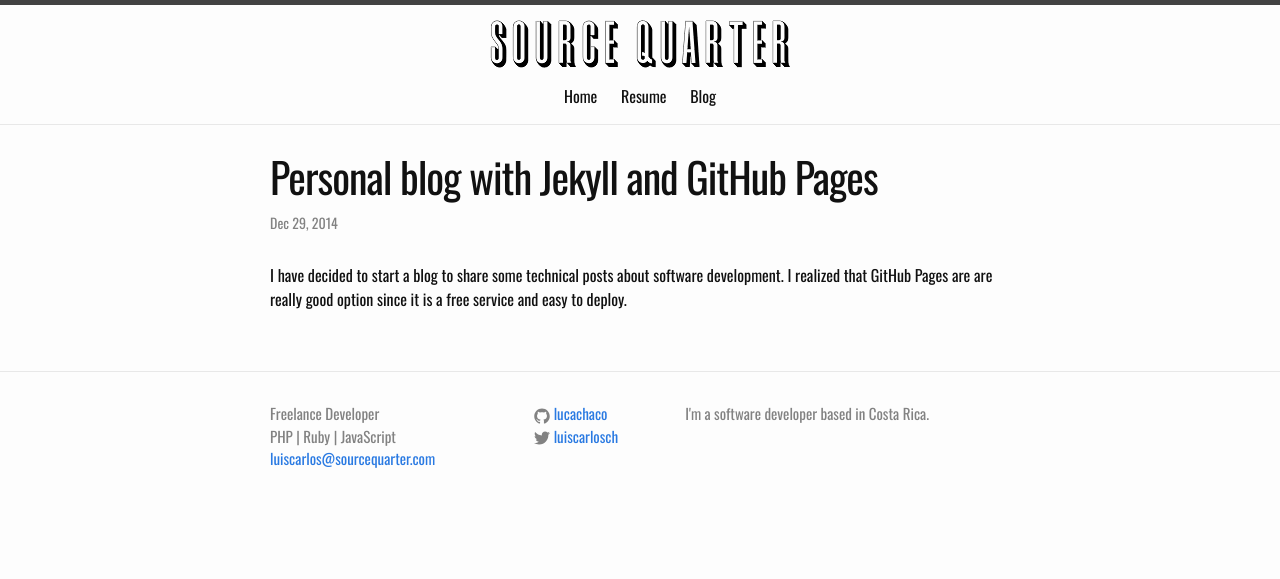
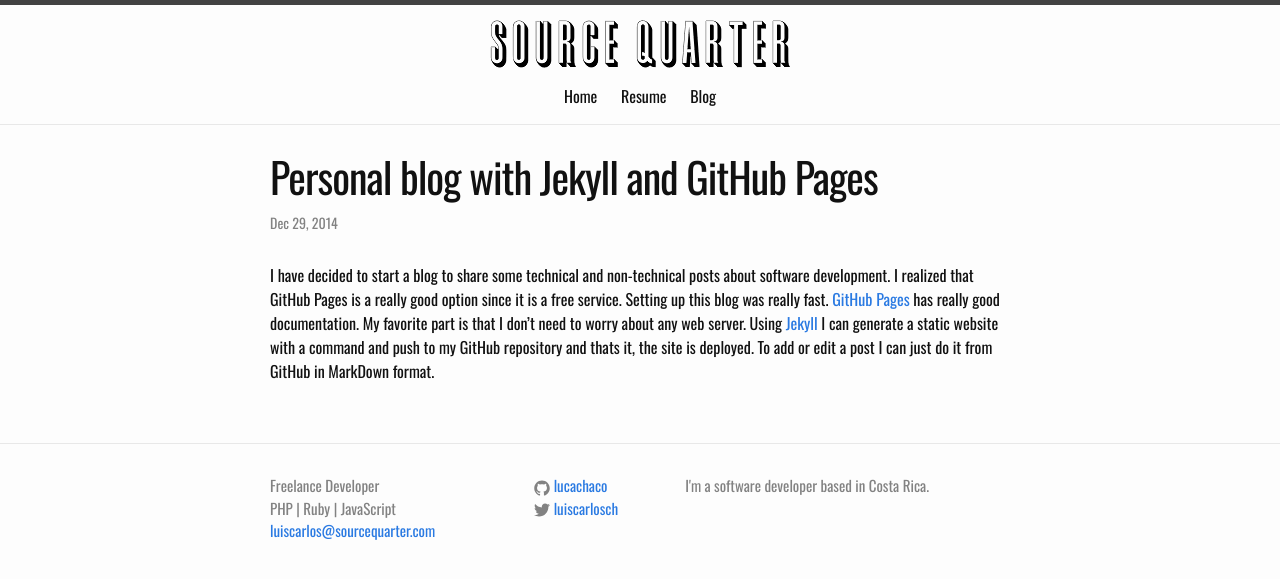
Before and after one commit to lucachaco/sourcequarter-lander, a Jekyll site: the page built from _posts/2014-12-29-personal-blog-with-Jekyll-and-github-pages.md, in a window 1280 px wide. Shown: the top 579 px of the page. Built offline with Jekyll 4.4.1, drawn with Linux system fonts in a browser that asks for light colours.

Commit message:
Add content to post.

```diff
--- a/_posts/2014-12-29-personal-blog-with-Jekyll-and-github-pages.md
+++ b/_posts/2014-12-29-personal-blog-with-Jekyll-and-github-pages.md
@@ -2,7 +2,10 @@
 layout: post
 title:  "Personal blog with Jekyll and GitHub Pages"
 date:   2014-12-29 23:10:03
-categories: jekyll update
+categories: tools
 ---
-I have decided to start a blog to share some technical posts about software development. I realized that GitHub Pages
-are are really good option since it is a free service and easy to deploy.
+I have decided to start a blog to share some technical and non-technical posts about software development. I realized that GitHub Pages is a really good option since it is a free service.
+Setting up this blog was really fast. <a href="https://pages.github.com/">GitHub Pages</a> has really good documentation.
+My favorite part is that I don't need to worry about any web server.
+Using <a href="http://jekyllrb.com/">Jekyll</a> I can generate a static website with a command and push to my GitHub repository and thats it, the site is deployed.
+To add or edit a post I can just do it from GitHub in MarkDown format.
```
